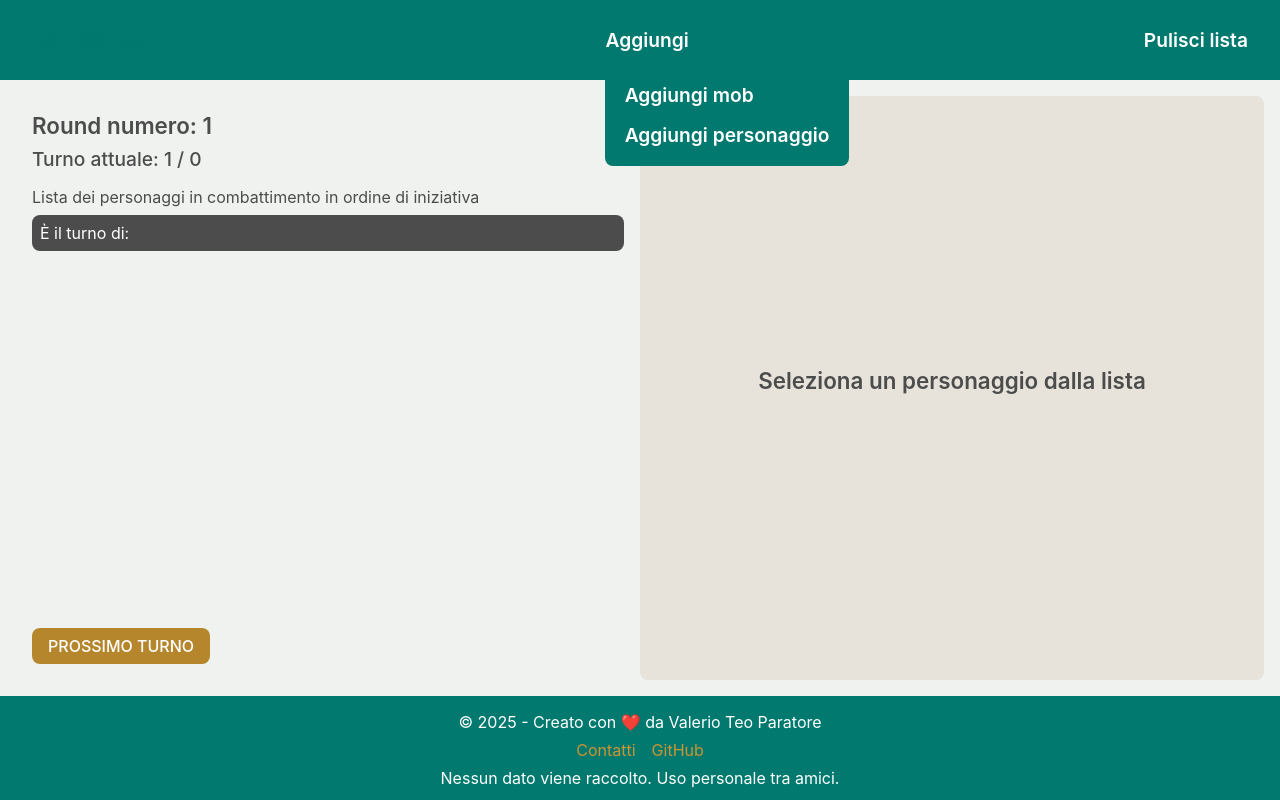
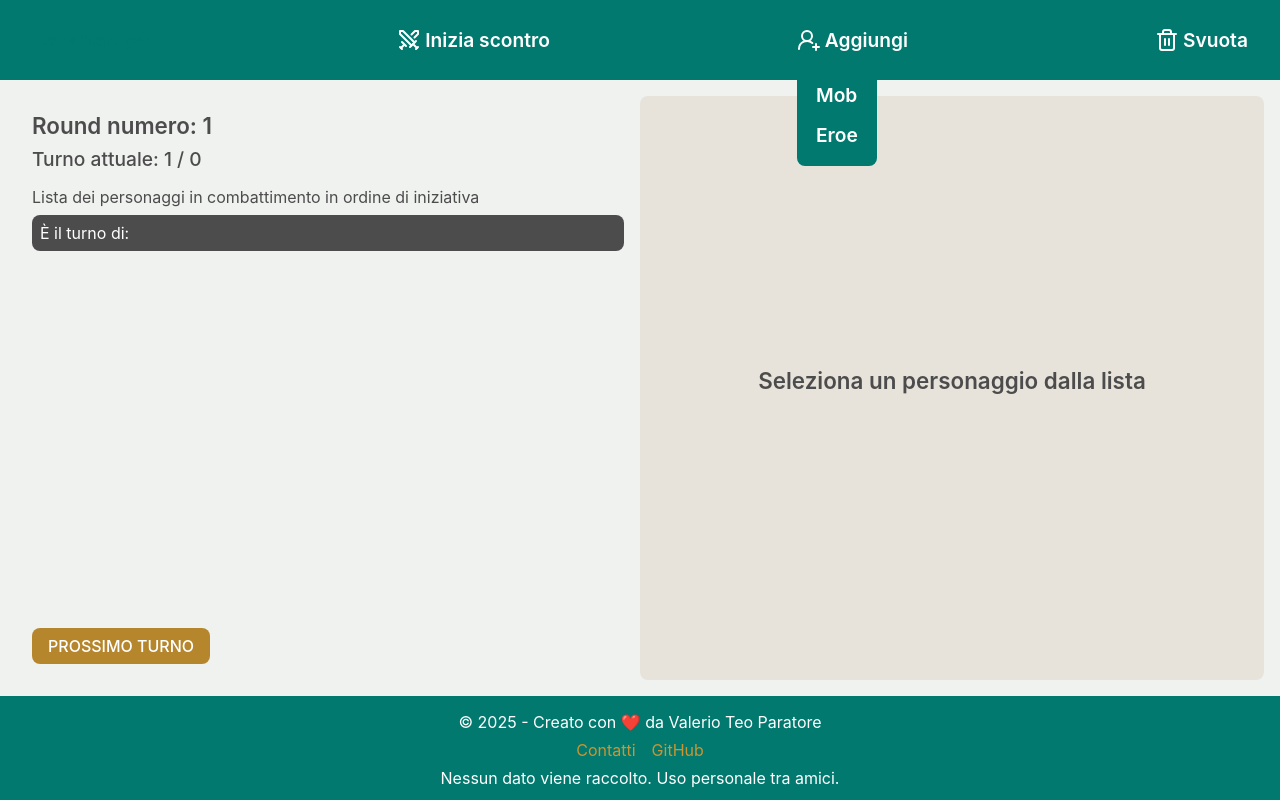
Before and after one commit to ValerioParatore/TurnsManager, a React (Vite) app: page / in a window 1280 px wide. Both pictures are taken after a click on the item "Aggiungi". Built offline with nearby package versions, Linux system fonts and the light colour scheme.

Commit message:
add start fight and reset initiative

```diff
--- a/src/App.tsx
+++ b/src/App.tsx
@@ -1,20 +1,25 @@
-import { useState } from "react";
+import { useRef, useState } from "react";
 import "./App.scss";
 import Detail from "./components/Detail";
 import Footer from "./components/Footer";
-import List from "./components/List";
+import List, { type ListHandle } from "./components/List";
 import Navbar from "./components/Navbar";
 import type { Character } from "./types/Character";
 
 function App() {
   const [selectedItem, setSelectedItem] = useState<Character | null>(null);
+  const listRef = useRef<ListHandle>(null);
+
+  const handleStartNewFightFromNavbar = () => {
+    listRef.current?.startNewFight();
+  };
 
   return (
     <>
-      <Navbar></Navbar>
+      <Navbar startNewFight={handleStartNewFightFromNavbar}></Navbar>
       <main>
         <section className="list">
-          <List onItemSelected={setSelectedItem}></List>
+          <List ref={listRef} onItemSelected={setSelectedItem}></List>
         </section>
         <section className="detail">
           <Detail character={selectedItem}></Detail>
--- a/src/components/List.tsx
+++ b/src/components/List.tsx
@@ -1,4 +1,9 @@
-import { useEffect, useState } from "react";
+import {
+  forwardRef,
+  useImperativeHandle,
+  useEffect,
+  useState,
+} from "react";
 import { useCharacter } from "../provider/CharacterProvider";
 import type { Character } from "../types/Character";
 import { Shield, Heart  } from 'lucide-react';
@@ -7,23 +12,35 @@ interface Props {
   onItemSelected: (item: Character) => void;
 }
 
-function List({ onItemSelected }: Props) {
-  const { heroes, mobs } = useCharacter();
+export type ListHandle = {
+  startNewFight: () => void;
+};
+
+const List = forwardRef<ListHandle, Props>(({ onItemSelected }, ref) => {
+  const { heroes, mobs, updateHeroes  } = useCharacter();
   const [mergedList, setMergedList] = useState<Character[]>([]);
   const [turn, setTurn] = useState<number>(0);
   const [round, setRound] = useState<number>(1);
   const [selectedCharId, setSelectedCharId] = useState<number | null>(null);
-  const [charInTurn,  setcharInTurn] = useState<Character | null>(null)
+  const [charInTurn,  setcharInTurn] = useState<Character | null>(null);
+  const [showModalRestart, setshowModalRestart] = useState<boolean>(false);
+  const [editableHeroes, setEditableHeroes] = useState<Character[]>([]);
 
   useEffect(() => {
+    if (heroes.length > 0 || mobs.length > 0) {
       const newList = [...heroes, ...mobs].sort(
         (a, b) => b.iniziativa - a.iniziativa
       );
       setMergedList(newList);
-    setTurn(0); // reset turn when list updates
+      setTurn(0);
       setRound(1);
       setcharInTurn(newList[0]);
+    }
   }, [heroes, mobs]);
+
+  useImperativeHandle(ref, () => ({
+    startNewFight,
+  }));
 
   function goNextTurn() {
     if (mergedList.length === 0) return;
@@ -37,6 +54,35 @@ function List({ onItemSelected }: Props) {
     if (isLastTurn) {
       setRound((prev) => prev + 1);
     }
+  }
+
+  function startNewFight() {
+    const copiedHeroes = heroes.map(h => ({ ...h }));
+    setEditableHeroes(copiedHeroes);
+    setshowModalRestart(true);
+    setTurn(0);
+    setRound(1);
+    setSelectedCharId(null);
+  }
+
+  function onConfirmResetInitiative() {
+        // 1. Aggiorna gli heroes nel provider
+    updateHeroes(editableHeroes);
+
+    // 2. Ricostruisci il mergedList ordinato
+    const newList = [...editableHeroes, ...mobs].sort(
+      (a, b) => b.iniziativa - a.iniziativa
+    );
+    setMergedList(newList);
+
+    // 3. Reset turno e round
+    setTurn(0);
+    setRound(1);
+    setcharInTurn(newList[0]);
+    setSelectedCharId(null);
+
+    // 4. Chiudi la modale
+    setshowModalRestart(false);
   }
 
   return (
@@ -76,8 +122,35 @@ function List({ onItemSelected }: Props) {
           Prossimo turno
         </button>
       </div>
+
+      {showModalRestart &&
+        <div className="form-modal">
+          <h3 className="title title-dark"></h3>
+          {editableHeroes.map((hero, index) => (
+            <div key={hero.id}>
+              <h5>{hero.nome}</h5>
+              <div>
+                <label htmlFor={hero.nome + index}>Iniziativa</label>
+                <input
+                  type="number"
+                  name={hero.nome + index}
+                  id={hero.nome + index}
+                  value={hero.iniziativa}
+                  onChange={(e) => {
+                    const value = parseInt(e.target.value) || 0;
+                    const updated = [...editableHeroes];
+                    updated[index].iniziativa = value;
+                    setEditableHeroes(updated);
+                  }}
+                />
+              </div>
+            </div>
+          ))}
+
+          <button className="btn" onClick={onConfirmResetInitiative}>Conferma</button>
+        </div>}
     </>
   );
-}
+})
 
 export default List;
--- a/src/components/Navbar.tsx
+++ b/src/components/Navbar.tsx
@@ -2,8 +2,12 @@ import { useEffect, useRef, useState, type FormEvent } from "react";
 import FormModal from "./FormModal";
 import { useCharacter } from "../provider/CharacterProvider";
 import type { Character } from "../types/Character";
+import { Trash2, UserRoundPlus, Swords } from 'lucide-react';
 
-function Navbar() {
+interface NavbarProps {
+  startNewFight: () => void;
+}
+function Navbar({startNewFight}: NavbarProps) {
   const initialValue = {
     id: 0,
     nome: "",
@@ -45,7 +49,7 @@ function Navbar() {
     return () => {
       document.removeEventListener("mousedown", handleClickOutside);
     };
-  }, [dropDownOpen]);
+  }, [dropDownOpen, showFormModal]);
 
   function onInputChange(field: string, value: string | number) {
     setFormData((prev) => ({
@@ -71,7 +75,6 @@ function Navbar() {
   function openModal(forHero: boolean) {
     setFormData(initialValue);
     setForHero(forHero);
-    // setDropDownOpen(prev => !prev);
     setShowFormModal(true);
   }
 
@@ -80,17 +83,18 @@ function Navbar() {
       <nav className="navbar">
         <ul className="navbar-list">
           <h2>Turns Manager</h2>
+          <li onClick={startNewFight}><span><Swords  /> Inizia scontro</span></li>
           <li ref={dropdownRef} onClick={() => setDropDownOpen(prev => !prev)}>
-            <span>Aggiungi</span>
+            <span><UserRoundPlus /> Aggiungi</span>
             {dropDownOpen &&
               <div className="dropdown">
                 <ul>
-                  <li onClick={() => openModal(false)}><span>Aggiungi mob</span></li>
-                  <li onClick={() => openModal(true)}><span>Aggiungi personaggio</span></li>
+                  <li onClick={() => openModal(false)}><span> Mob</span></li>
+                  <li onClick={() => openModal(true)}><span> Eroe</span></li>
                 </ul>
               </div>}
           </li>
-          <li onClick={clearMobs}><span>Pulisci lista</span></li>
+          <li onClick={clearMobs}><span><Trash2 /> Svuota</span></li>
         </ul>
       </nav>
       {showFormModal && (
--- a/src/provider/CharacterProvider.tsx
+++ b/src/provider/CharacterProvider.tsx
@@ -51,6 +51,10 @@ const CharacterProvider = ({ children }: Props) => {
     setMobs((prev: Character[]) => prev.filter((mob) => mob.id !== id));
   }
 
+  const updateHeroes = (updated: Character[]) => {
+    setHeroes(updated);
+  };
+
   useEffect(() => {}, []);
 
   return (
@@ -65,6 +69,7 @@ const CharacterProvider = ({ children }: Props) => {
         updateMob,
         removeHero,
         removeMob,
+        updateHeroes
       }}
     >
       {children}
--- a/src/styles/navbar.scss
+++ b/src/styles/navbar.scss
@@ -20,7 +20,9 @@
         font-size: 1.2rem;
         font-weight: 600;
         color: $text-color;
-        display: block;
+        display: flex;
+        align-items: end;
+        gap: .25rem;
         cursor: pointer;
 
         &:hover {
--- a/src/types/CharacterContext.ts
+++ b/src/types/CharacterContext.ts
@@ -10,4 +10,5 @@ export interface CharacterContextType {
   updateMob: (updatedMob: Character) => void
   removeHero: (id: number) => void
   removeMob: (id: number) => void
+  updateHeroes: (updated: Character[]) => void
 }
```
Lines whose indentation alone changed are shown as unchanged.
